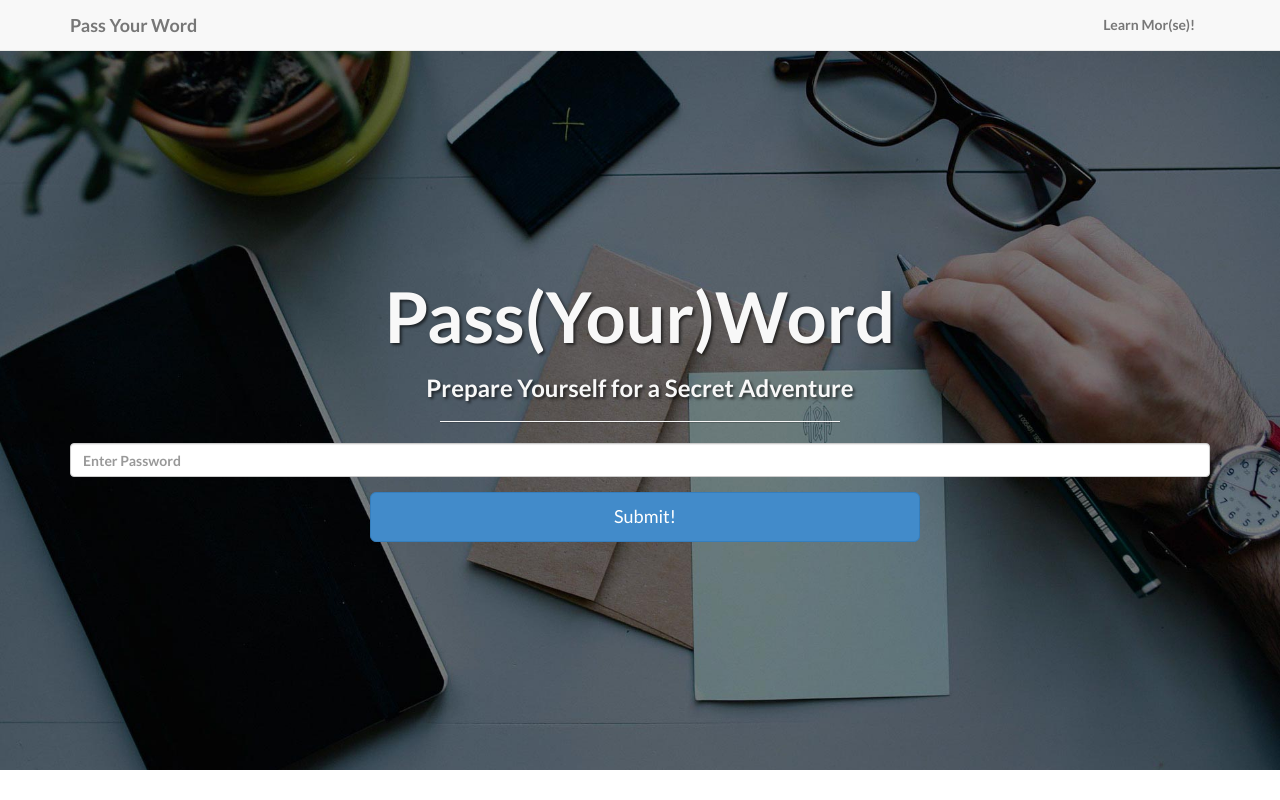
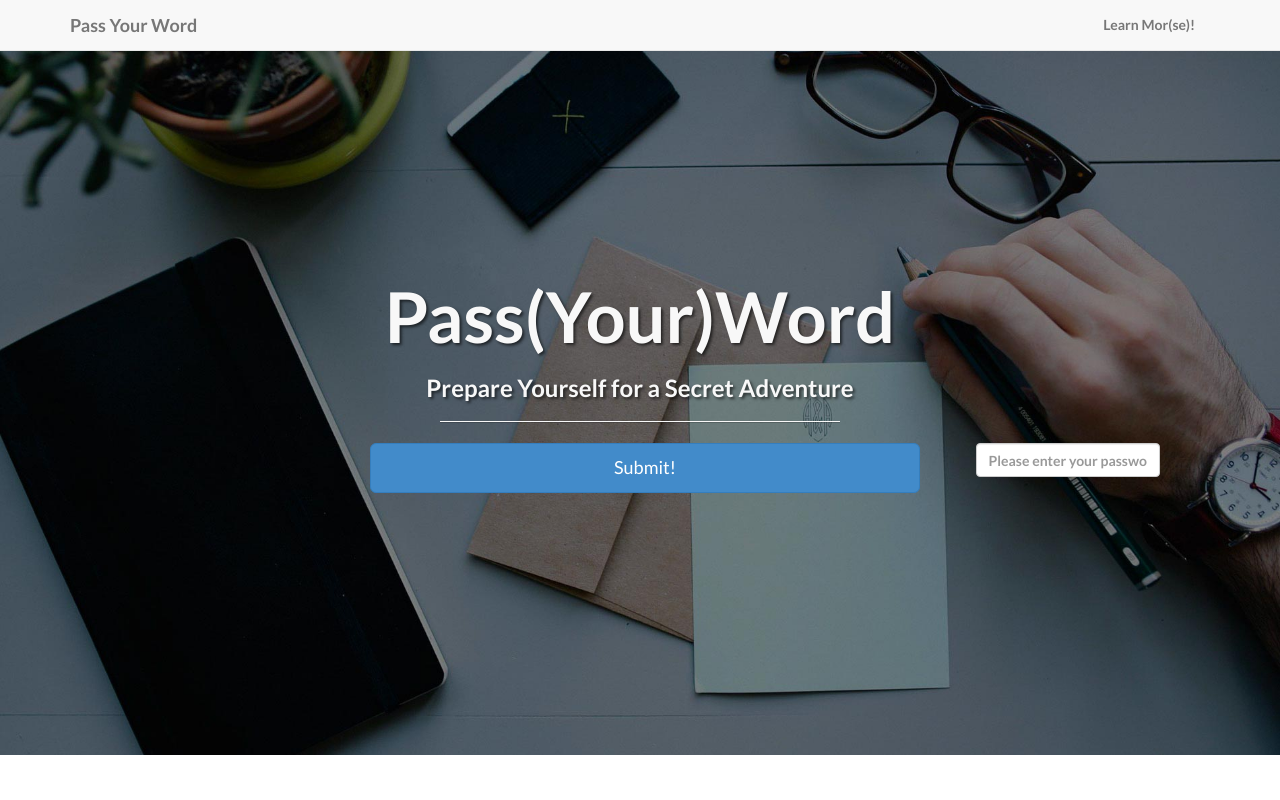
Before and after one commit to HackBCA-HighTech/HandRighting, a CodeIgniter app: page / in a window 1280 px wide. Run offline with CodeIgniter, Linux system fonts and the light colour scheme.

Commit message:
[new] passing password

```diff
--- a/application/views/landing.php
+++ b/application/views/landing.php
@@ -57,9 +57,10 @@
                     <h1>Pass(Your)Word</h1>
                     <h3>Prepare Yourself for a Secret Adventure</h3>
                     <hr class="intro-divider">
+                    <form class="form-inline" role="form" action="<?php echo site_url('form_handler')?>" method="POST">
                         <div class="form-group">
                             <label class="sr-only" for="examplePassword">Enter Password</label>
-                        <input type="text" class="form-control" id="examplePassword" name="name" placeholder="Enter Password">
+                            <input type="text" class="form-control" id="examplePassword" name="name" placeholder="Please enter your password to be secured with biometric verification">
                         </div>
                         <div class="col-lg-6 col-lg-offset-3">
                             <button type="submit" class="btn btn-primary btn-lg btn-block" style="width:550px; height:50px">Submit!</button>
```
Lines whose indentation alone changed are shown as unchanged.
